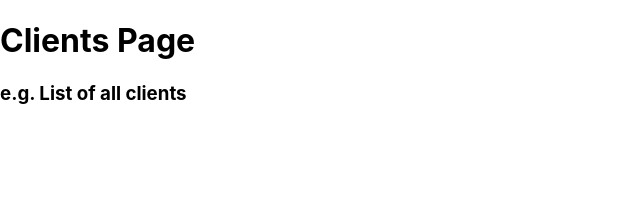
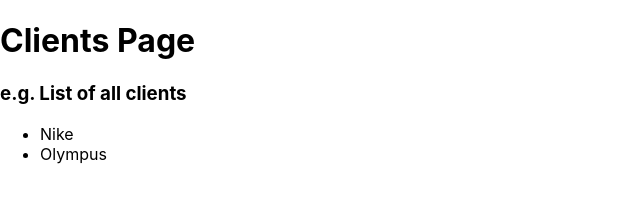
Before and after one commit to aniketicloud/nextjs-course, a Next.js app: page /clients in a window 1280 px wide. Shown: the top 214 px of the page, without its empty margins (0-640 px from the left). Built offline with nearby package versions, Linux system fonts and the light colour scheme.

Commit message:
Navigating To Dynamic Routes

```diff
--- a/pages/clients/index.js
+++ b/pages/clients/index.js
@@ -1,10 +1,24 @@
+import Link from "next/link";
+
 const ClientsPage = () => {
+  const clients = [
+    { id: "nike", name: "Nike" },
+    { id: "olympus", name: "Olympus" },
+  ];
   return (
     <div>
-      <h1>
-        Clients Page
-      </h1>
+      <h1>Clients Page</h1>
       <h3>e.g. List of all clients</h3>
+
+      <ul>
+        {clients.map((client) => {
+          return (
+            <li key={client.id}>
+              <Link href={`/clients/${client.id}`}>{client.name}</Link>
+            </li>
+          );
+        })}
+      </ul>
     </div>
   );
 };
```
